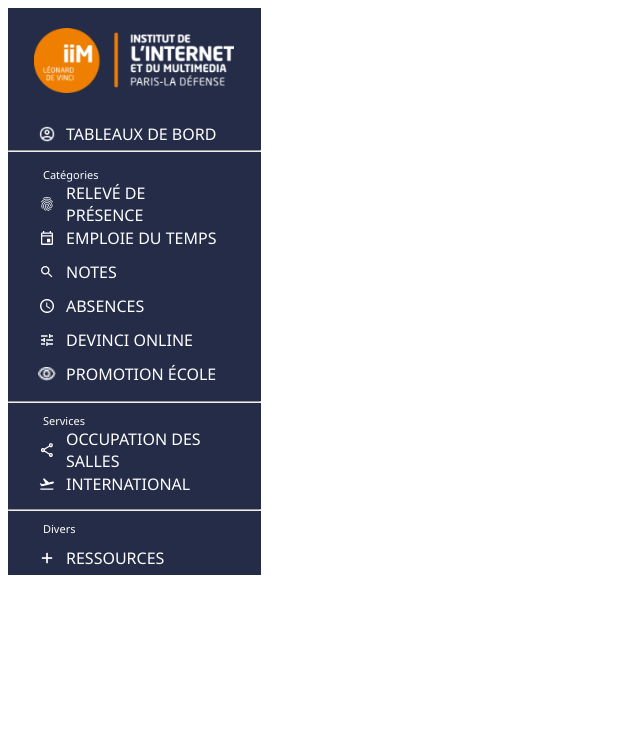
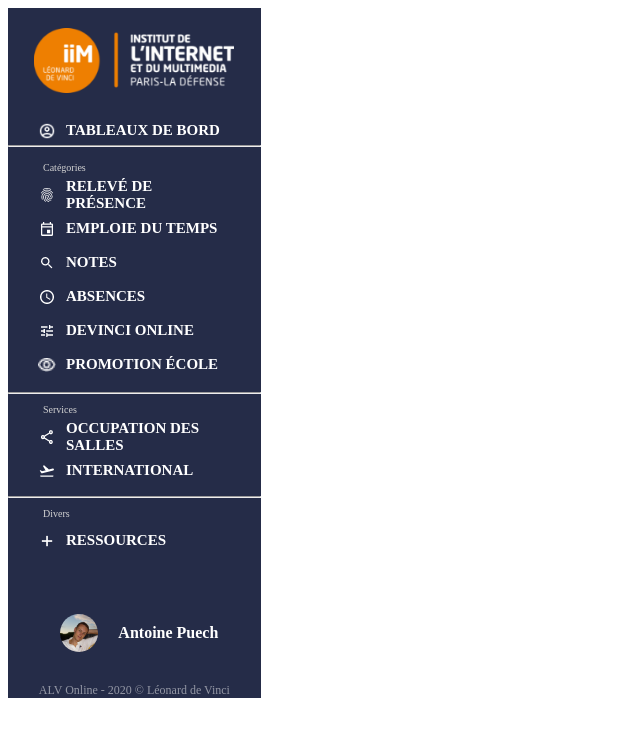
Before and after one commit to LePtiDev/Portail-LDV, a Vue app: page / in a window 1280 px wide. Shown: the top 736 px of the page, without its empty margins (0-640 px from the left). Built offline with nearby package versions, Linux system fonts and the light colour scheme.

Commit message:
portail fini v1

```diff
--- a/src/components/Menu.vue
+++ b/src/components/Menu.vue
@@ -64,6 +64,12 @@
 
 
         </div>
+
+        <div class="etudiant">
+            <img src="./../assets/Puech-Antoine.jpg" id="photoProfil">
+            <p id="nom">Antoine Puech</p>
+        </div>
+        <p id="copyright"> ALV Online - 2020 © Léonard de Vinci </p>
     </div>
 </template>
 
@@ -71,8 +77,9 @@
     export default {
         name: 'Menu',
         props: {
-            student: String
-        }
+            student: String,
+        },
+
     }
 </script>
 
@@ -81,7 +88,7 @@
 #menu {
     width: 20%;
     background-color: #252C48;
-    font-family: 'Segoe UI', Tahoma, Geneva, Verdana, sans-serif;
+    font-family: 'Montserrat';
     color: #ffffff;
 }
 #top {
@@ -121,7 +128,8 @@
 
 #button a{
     padding: 0 10px;
-    font-size: 16px;
+    font-size: 15px;
+    font-weight: bold;
 }
 
 #button img {
@@ -137,9 +145,10 @@
 
 #buttons a{
     padding: 0 10px;
-    font-size: 16px;
+    font-size: 15px;
     color: #ffffff;
     text-decoration: none;
+    font-weight: bold;
 }
 
 #buttons img {
@@ -149,16 +158,46 @@
 .categorie{
     margin-bottom: 5px;
     margin-top: 25px;
-    font-size: 11px;
+    font-size: 10px;
     padding: 0 35px;
+    color: lightgrey;
     text-transform: capitalize;
 }
 
 .service{
     margin-bottom: 5px;
     margin-top: 10px;
-    font-size: 11px;
+    font-size: 10px;
     padding: 0 35px;
+    color: lightgrey;
     text-transform: capitalize;
 }
+
+.etudiant {
+    display: flex;
+    justify-content: center;
+    margin-top: 20%;
+    align-items: center;
+}
+
+.etudiant #photoProfil {
+    width: 15%;
+    border-radius: 100px;
+    height: 15%;
+    margin: 0 15px;
+}
+
+.etudiant #nom {
+    padding: 0 5px;
+    font-family: 'Montserrat';
+    font-weight: bold;
+}
+
+#copyright {
+    font-size: 12px;
+    color: #ffffff;
+    opacity: 50%;
+    text-align: center;
+    margin-top: 25px;
+}
 </style>
```
Also changed, not shown: src/assets/Puech-Antoine.jpg (added).
